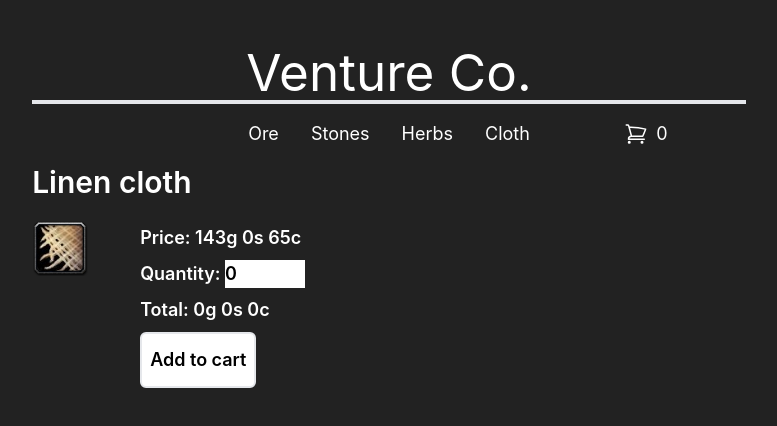
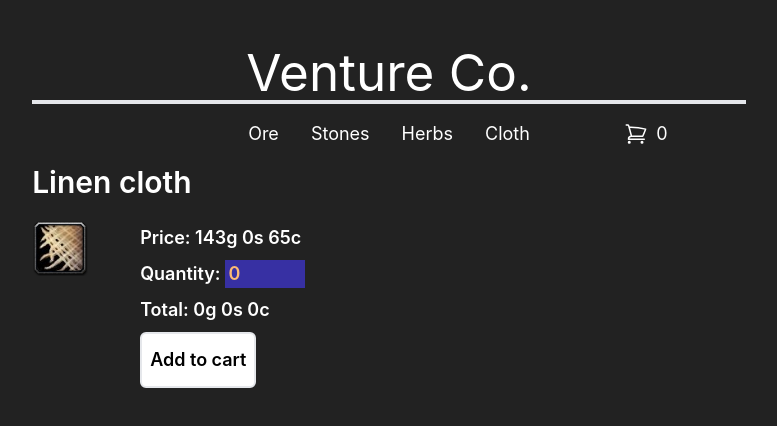
Before and after one commit to Kestrel-72/shopping-cart, a React (Vite) app: page /catalog/0 in a window 1280 px wide. Shown: the top 426 px of the page, without its empty margins (251-1028 px from the left). Built offline with nearby package versions, Linux system fonts and the light colour scheme.

Commit message:
Style qnt input

```diff
--- a/src/components/catalog/Item.jsx
+++ b/src/components/catalog/Item.jsx
@@ -54,9 +54,9 @@ function Item( {cart, setCart, setItemsQnt} ) {
                <Icon image={item.image}/>
             </div>
             <div className="col-start-2">Price: <Price price={item.price}/></div>
-            <div className="col-start-2">
+            <div className="col-start-2 flex items-baseline gap-1">
                <label htmlFor="quantity">Quantity: </label>
-               <input type="number" name="quantity" id="quantity" pattern="[0-9]" value={quantity} onChange={handleQuantityChange} className="text-black w-20"/>
+               <input type="number" name="quantity" id="quantity" pattern="[0-9]" value={quantity} onChange={handleQuantityChange} className="w-20 text-orange-300 bg-indigo-800 pl-1"/>
             </div>
             <div className="col-start-2">Total: <Price price={calculateTotal()}/></div>
             {!isInCart ?
```
